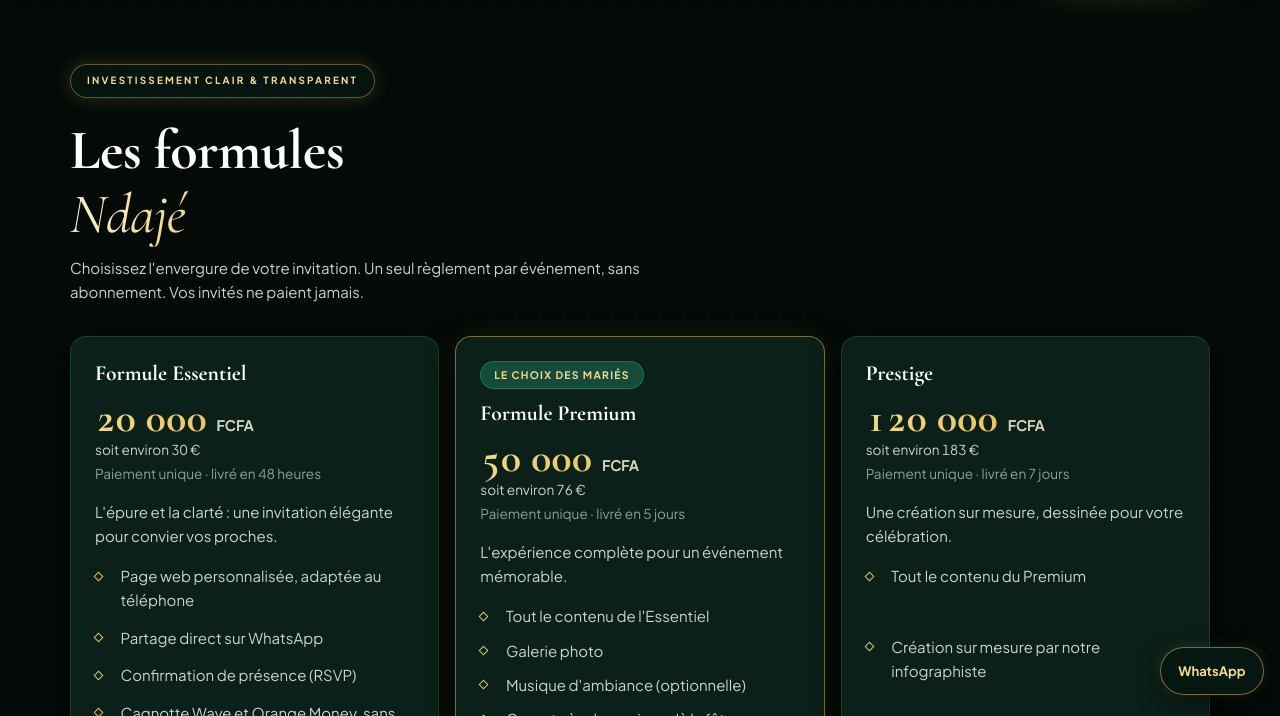
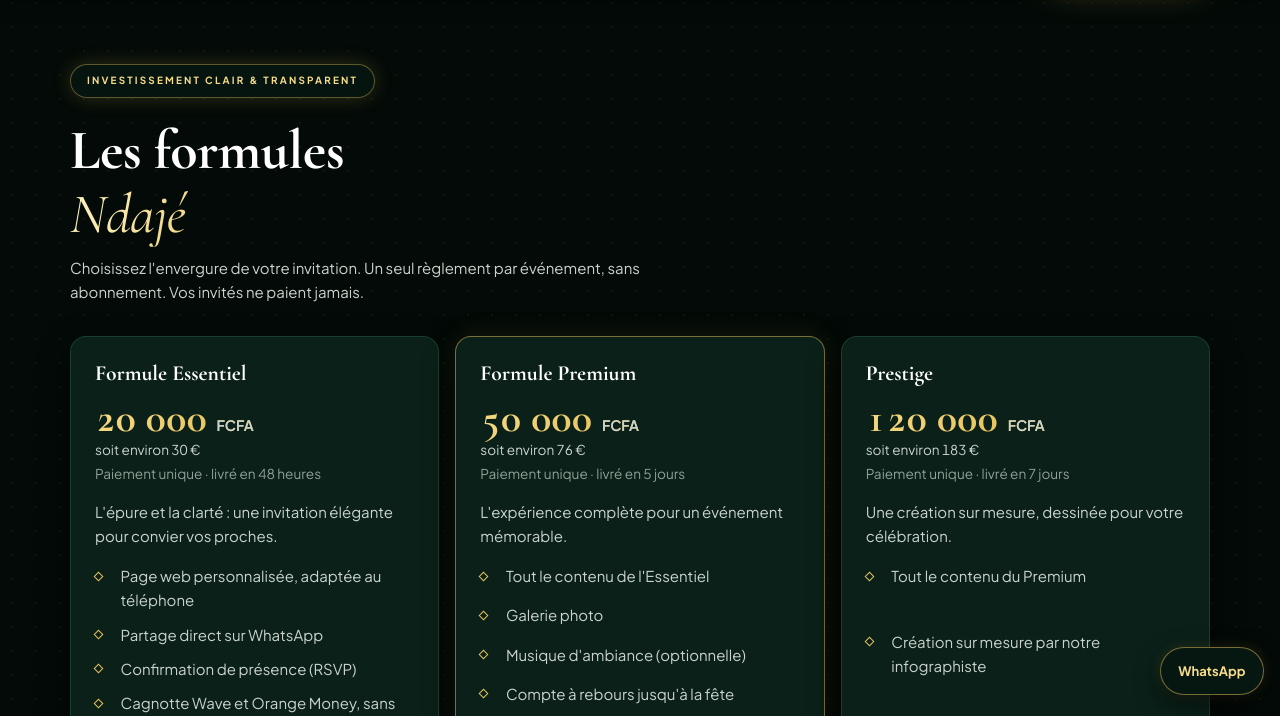
Before and after one commit to MiralAmana/ndaje-site, a plain HTML site: page formules.html in a window 1280 px wide. Shown: the part 81-797 px from the top of the page. Drawn offline with nearby package versions, Linux system fonts and the light colour scheme.

Commit message:
Formules : retrait de l'étiquette Premium

```diff
--- a/formules.html
+++ b/formules.html
@@ -63,7 +63,6 @@
           </div>
 
           <div class="carte formule formule-vedette">
-            <span class="etiquette">Le choix des mariés</span>
             <h3>Formule Premium</h3>
             <div class="prix"><span data-prix="premium"></span> <small>FCFA</small></div>
             <p class="euro">soit environ <span data-euro="premium"></span> €</p>
```
